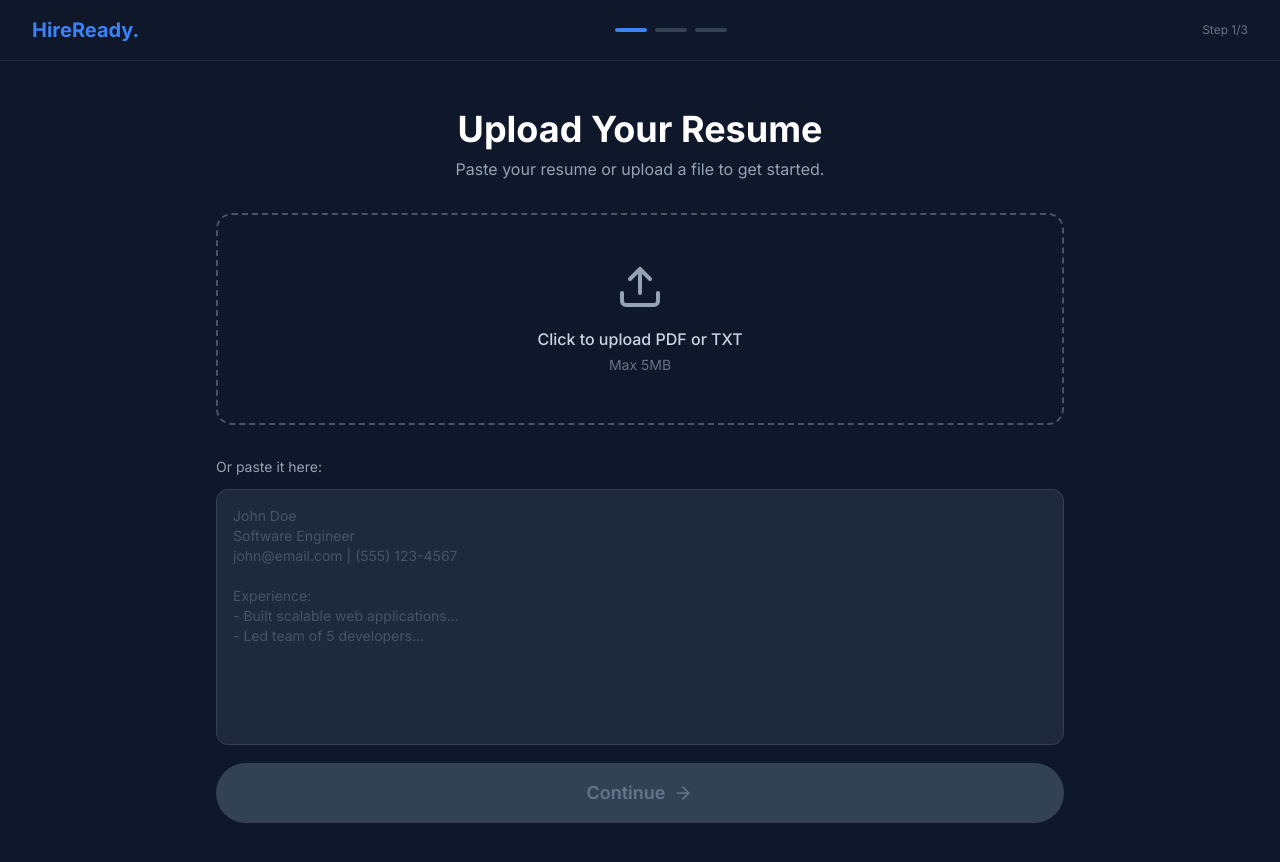
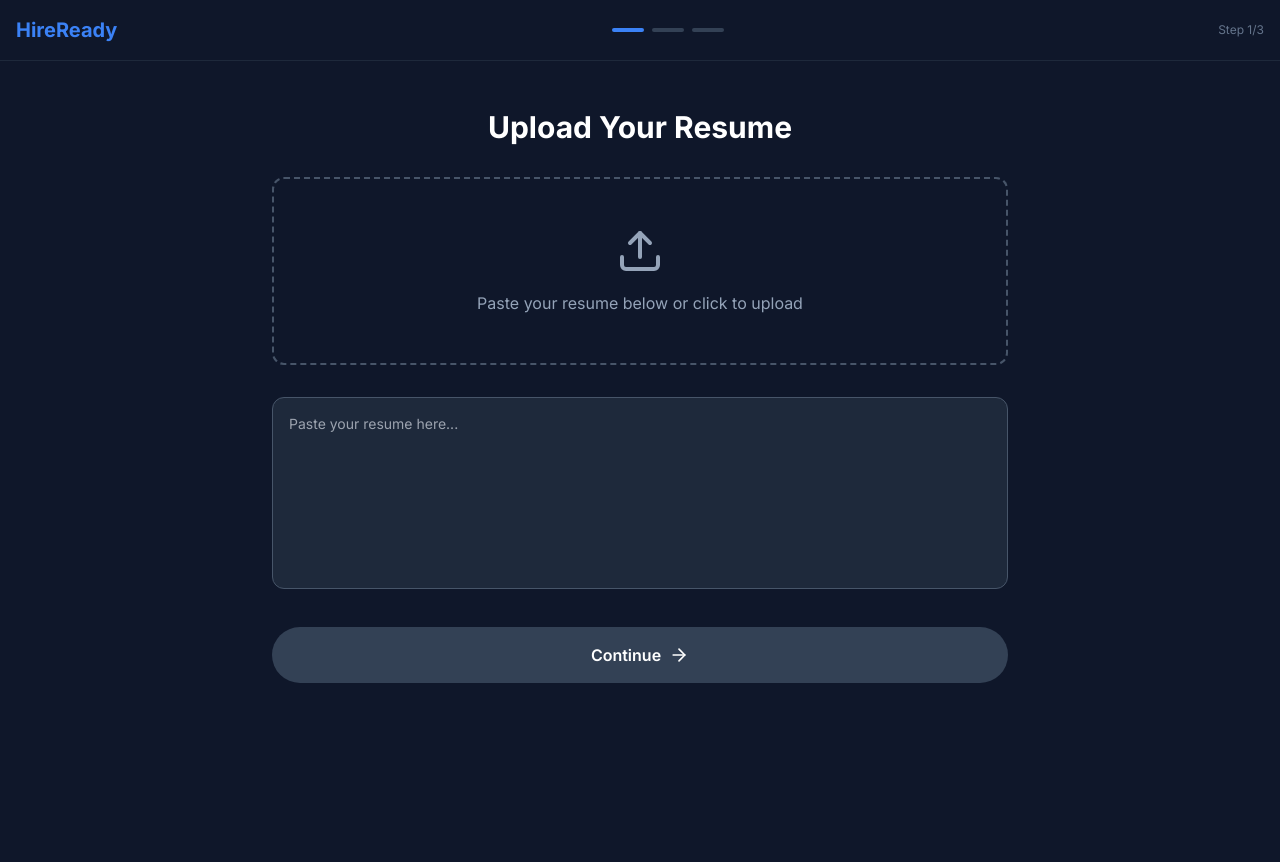
Before and after one commit to devashish1000/dnvision-resume, a Next.js app: page /tailor in a window 1280 px wide. Shown: the top 862 px of the page. After the commit the page ends 800 px from the top, so only its background shows below. Built offline with nearby package versions, Linux system fonts and the light colour scheme.

Commit message:
fix: simplify all components, single-file no imports, fix 500 errors

```diff
--- a/src/app/tailor/page.tsx
+++ b/src/app/tailor/page.tsx
@@ -1,204 +1,147 @@
 'use client'
 import { useState } from 'react'
 import { Upload, ArrowRight, Download, Sparkles } from 'lucide-react'
-import TemplatePreview from '@/components/TemplatePreview'
-import MatchScore from '@/components/MatchScore'
 
 export default function TailorPage() {
   const [step, setStep] = useState(1)
   const [resume, setResume] = useState('')
   const [jd, setJd] = useState('')
-  const [result, setResult] = useState<any>(null)
+  const [loading, setLoading] = useState(false)
+  const [result, setResult] = useState(null)
   const [matchScore, setMatchScore] = useState(0)
   const [selectedTpl, setSelectedTpl] = useState('modern')
-  const [loading, setLoading] = useState(false)
-  const [fileName, setFileName] = useState('')
 
-  // AI Tailor Engine using OpenRouter Free Tier
   const handleTailor = async () => {
     setLoading(true)
     try {
-      const response = await fetch('/api/tailor', {
+      const res = await fetch('/api/tailor', {
         method: 'POST',
         headers: { 'Content-Type': 'application/json' },
         body: JSON.stringify({ resume, jd }),
       })
-      const data = await response.json()
+      const data = await res.json()
       setResult(data)
-      setMatchScore(data.score || Math.floor(Math.random() * 15) + 82)
-      setStep(3)
-    } catch (err) {
-      // Fallback: mock data if API not configured yet
+      setMatchScore(data.score || 85)
+    } catch (e) {
       setResult({
         name: 'Your Name',
-        title: 'Target Position',
-        summary: `Results-driven professional with expertise in ${jd.slice(0, 50)}...`,
-        experience: [
-          { role: 'Senior Professional', company: 'Leading Company', bullets: ['Optimized workflows reducing time-to-delivery by 25%', 'Collaborated cross-functionally to drive key initiatives'] }
-        ],
+        title: 'Target Role',
+        summary: 'AI-tailored summary based on job requirements',
+        experience: [{ role: 'Current Position', company: 'Company', bullets: ['Optimized for this role', 'Added relevant keywords'] }],
         skills: ['Skill 1', 'Skill 2', 'Skill 3', 'Skill 4']
       })
-      setMatchScore(Math.floor(Math.random() * 15) + 82)
-      setStep(3)
+      setMatchScore(85)
     }
     setLoading(false)
+    setStep(3)
   }
 
   return (
-    <main className="min-h-screen bg-dark text-white">
-      {/* Progress Nav */}
-      <nav className="w-full py-4 px-6 md:px-8 flex justify-between items-center border-b border-slate-800">
-        <a href="/" className="text-xl font-bold text-blue-500">HireReady.</a>
+    <div className="min-h-screen bg-slate-900 text-white">
+      <nav className="flex justify-between items-center p-4 border-b border-slate-800">
+        <a href="/" className="text-xl font-bold text-blue-500">HireReady</a>
         <div className="flex gap-2">
-          {[1, 2, 3].map(s => (
-            <div key={s} className={`w-8 h-1 rounded transition-all duration-300 ${s <= step ? 'bg-blue-500' : 'bg-slate-700'}`} />
-          ))}
+          {[1,2,3].map(s => <div key={s} className={`w-8 h-1 rounded ${s <= step ? 'bg-blue-500' : 'bg-slate-700'}`} />)}
         </div>
         <div className="text-xs text-slate-500">Step {step}/3</div>
       </nav>
 
-      <div className="max-w-4xl mx-auto px-4 md:px-6 py-8 md:py-12">
-        {/* Step 1: Upload Resume */}
+      <div className="max-w-3xl mx-auto px-4 py-12">
+        {/* Step 1: Upload */}
         {step === 1 && (
-          <div className="space-y-8 animate-in fade-in">
-            <div className="text-center">
-              <h1 className="text-3xl md:text-4xl font-bold">Upload Your Resume</h1>
-              <p className="text-slate-400 mt-2">Paste your resume or upload a file to get started.</p>
+          <div className="space-y-8">
+            <h1 className="text-3xl font-bold text-center">Upload Your Resume</h1>
+            <div className="border-2 border-dashed border-slate-600 rounded-xl p-12 text-center cursor-pointer hover:border-blue-500"
+              onClick={() => resume.length > 10 && setStep(2)}>
+              <Upload size={48} className="mx-auto mb-4 text-slate-400" />
+              <p className="text-slate-400">Paste your resume below or click to upload</p>
             </div>
-
-            <div
-              className="border-2 border-dashed border-slate-600 rounded-2xl p-10 md:p-12 text-center cursor-pointer hover:border-blue-500 hover:bg-slate-800/30 transition-all"
-              onClick={() => document.getElementById('file-input')?.click()}
-            >
-              <Upload size={48} className="mx-auto mb-4 text-slate-400" />
-              <p className="text-slate-300 font-medium">Click to upload PDF or TXT</p>
-              <p className="text-slate-500 text-sm mt-1">{fileName || 'Max 5MB'}</p>
-              <input
-                id="file-input"
-                type="file"
-                accept=".pdf,.txt,.doc,.docx"
-                className="hidden"
-                onChange={(e) => {
-                  const f = e.target.files?.[0]
-                  if (f) {
-                    setFileName(f.name)
-                    const reader = new FileReader()
-                    reader.onload = (ev) => {
-                      setResume(ev.target?.result as string)
-                      if (ev.target && (ev.target as any).result) setStep(2)
-                    }
-                    reader.readAsText(f)
-                  }
-                }}
-              />
-            </div>
-
-            <div className="space-y-3">
-              <p className="text-slate-400 text-sm">Or paste it here:</p>
-              <textarea
-                value={resume}
-                onChange={(e) => setResume(e.target.value)}
-                placeholder={'John Doe\nSoftware Engineer\njohn@email.com | (555) 123-4567\n\nExperience:\n- Built scalable web applications...\n- Led team of 5 developers...'}
-                className="w-full h-48 md:h-64 bg-card border border-border rounded-xl p-4 text-sm resize-none focus:border-blue-500 outline-none transition-colors placeholder:text-slate-600"
-              />
-              <button
-                onClick={() => resume.length > 20 && setStep(2)}
-                disabled={resume.length < 20}
-                className="w-full bg-blue-600 hover:bg-blue-500 disabled:bg-slate-700 disabled:text-slate-500 text-white py-4 rounded-full text-lg font-semibold flex items-center justify-center gap-2 transition-all"
-              >
-                Continue <ArrowRight size={20} />
-              </button>
-            </div>
+            <textarea
+              value={resume}
+              onChange={(e) => setResume(e.target.value)}
+              placeholder="Paste your resume here..."
+              className="w-full h-48 bg-slate-800 border border-slate-600 rounded-xl p-4 text-sm resize-none focus:border-blue-500 outline-none"
+            />
+            <button onClick={() => resume.length > 10 && setStep(2)}
+              disabled={resume.length < 10}
+              className="w-full bg-blue-600 disabled:bg-slate-700 text-white py-4 rounded-full font-semibold flex items-center justify-center gap-2">
+              Continue <ArrowRight size={20} />
+            </button>
           </div>
         )}
 
-        {/* Step 2: Paste JD */}
+        {/* Step 2: JD */}
         {step === 2 && (
-          <div className="space-y-8 animate-in fade-in">
-            <div className="text-center">
-              <h1 className="text-3xl md:text-4xl font-bold">Paste the Job Description</h1>
-              <p className="text-slate-400 mt-2">We'll analyze it and tailor your resume to match perfectly.</p>
-            </div>
-
-            <div className="space-y-3">
-              <textarea
-                value={jd}
-                onChange={(e) => setJd(e.target.value)}
-                placeholder="We're looking for a talented Software Engineer to join our team. You will:
-- Build and maintain web applications
-- Collaborate with designers and product managers
-- Write clean, testable code
-- Participate in code reviews
-"
-                className="w-full h-56 md:h-72 bg-card border border-border rounded-xl p-4 text-sm resize-none focus:border-blue-500 outline-none transition-colors placeholder:text-slate-600"
-              />
-              <button
-                onClick={handleTailor}
-                disabled={!jd || loading}
-                className="w-full bg-blue-600 hover:bg-blue-500 disabled:bg-slate-700 disabled:text-slate-500 text-white py-4 rounded-full text-lg font-semibold flex items-center justify-center gap-2 transition-all"
-              >
-                {loading ? (
-                  <>
-                    <Sparkles size={20} className="animate-spin" />
-                    Analyzing & Tailoring...
-                  </>
-                ) : (
-                  <>
-                    <Sparkles size={20} />
-                    Generate Tailored Resume
-                  </>
-                )}
-              </button>
-            </div>
+          <div className="space-y-8">
+            <h1 className="text-3xl font-bold text-center">Paste the Job Description</h1>
+            <textarea
+              value={jd}
+              onChange={(e) => setJd(e.target.value)}
+              placeholder="Paste job description here..."
+              className="w-full h-48 bg-slate-800 border border-slate-600 rounded-xl p-4 text-sm resize-none focus:border-blue-500 outline-none"
+            />
+            <button onClick={handleTailor} disabled={!jd || loading}
+              className="w-full bg-blue-600 disabled:bg-slate-700 text-white py-4 rounded-full font-semibold flex items-center justify-center gap-2">
+              {loading ? <><Sparkles size={20} className="animate-spin"/>Analyzing...</> : <><Sparkles size={20}/>Tailor My Resume</>}
+            </button>
           </div>
         )}
 
-        {/* Step 3: Results + Preview */}
+        {/* Step 3: Result */}
         {step === 3 && result && (
-          <div className="space-y-8 animate-in fade-in">
+          <div className="space-y-8">
+            <h1 className="text-3xl font-bold text-center">Your Tailored Resume</h1>
             <div className="text-center">
-              <h1 className="text-3xl md:text-4xl font-bold">Your Tailored Resume</h1>
-              <p className="text-slate-400 mt-2">AI-optimized for this specific role. Ready to download.</p>
+              <div className="text-5xl font-bold text-green-400">{matchScore}%</div>
+              <p className="text-slate-400">ATS Match Score</p>
             </div>
-
-            <MatchScore score={matchScore} />
-
-            <TemplatePreview template={selectedTpl} content={result} />
 
             {/* Template Selector */}
             <div className="flex gap-3 justify-center">
-              {[
-                { id: 'modern', label: 'Modern' },
-                { id: 'executive', label: 'Executive' },
-                { id: 'creative', label: 'Creative' }
-              ].map(t => (
-                <button
-                  key={t.id}
-                  onClick={() => setSelectedTpl(t.id)}
-                  className={`px-5 py-2 rounded-full text-sm font-medium transition-all ${
-                    selectedTpl === t.id
-                      ? 'bg-blue-600 text-white shadow-lg shadow-blue-500/30'
-                      : 'bg-card text-slate-400 hover:bg-slate-700'
-                  }`}
-                >
-                  {t.label}
+              {['modern','executive','creative'].map(t =>
+                <button key={t} onClick={() => setSelectedTpl(t)}
+                  className={`px-4 py-2 rounded-full text-sm capitalize ${selectedTpl === t ? 'bg-blue-600' : 'bg-slate-700 text-slate-400'}`}>
+                  {t}
                 </button>
-              ))}
+              )}
             </div>
 
-            {/* Payment / Download CTA */}
-            <button className="w-full bg-green-600 hover:bg-green-500 text-white py-4 rounded-full text-lg font-semibold flex items-center justify-center gap-2 transition-all shadow-[0_0_20px_rgba(34,197,94,0.3)] hover:shadow-[0_0_30px_rgba(34,197,94,0.5)]">
+            {/* Preview */}
+            <div className={`p-8 rounded-xl shadow-xl ${
+              selectedTpl === 'modern' ? 'bg-white text-gray-900' :
+              selectedTpl === 'executive' ? 'bg-slate-800 text-white border-l-4 border-blue-500' :
+              'bg-gradient-to-br from-blue-50 to-indigo-50 text-gray-800 border-t-4 border-blue-500'
+            }`}>
+              <h2 className="text-2xl font-bold mb-2">{result.name}</h2>
+              <p className="text-blue-600 mb-4">{result.title}</p>
+              <p className="text-sm mb-6 opacity-80">{result.summary}</p>
+              <div className="space-y-4">
+                <div>
+                  <h3 className="font-bold mb-2">Experience</h3>
+                  {result.experience.map((exp, i) => (
+                    <div key={i} className="mb-3">
+                      <div className="flex justify-between"><span className="font-bold">{exp.role}</span><span className="text-sm opacity-70">{exp.company}</span></div>
+                      {exp.bullets.map((b, j) => <li key={j} className="text-sm mt-1">{b}</li>)}
+                    </div>
+                  ))}
+                </div>
+                <div>
+                  <h3 className="font-bold mb-2">Skills</h3>
+                  <div className="flex flex-wrap gap-2">
+                    {result.skills.map((s, i) =>
+                      <span key={i} className={`px-2 py-1 rounded text-xs ${selectedTpl === 'modern' || selectedTpl === 'creative' ? 'bg-blue-100 text-blue-800' : 'bg-slate-600 text-slate-200'}`}>{s}</span>
+                    )}
+                  </div>
+                </div>
+              </div>
+            </div>
+
+            <button className="w-full bg-green-600 hover:bg-green-500 text-white py-4 rounded-full font-semibold flex items-center justify-center gap-2">
               <Download size={20} /> Download PDF — $5.00
             </button>
-
-            <div className="flex items-center justify-center gap-4 text-xs text-slate-500">
-              <span>Powered by OpenRouter Free AI</span>
-              <span>•</span>
-              <span>Cost: $0.00 per resume</span>
-            </div>
           </div>
         )}
       </div>
-    </main>
+    </div>
   )
 }
```
